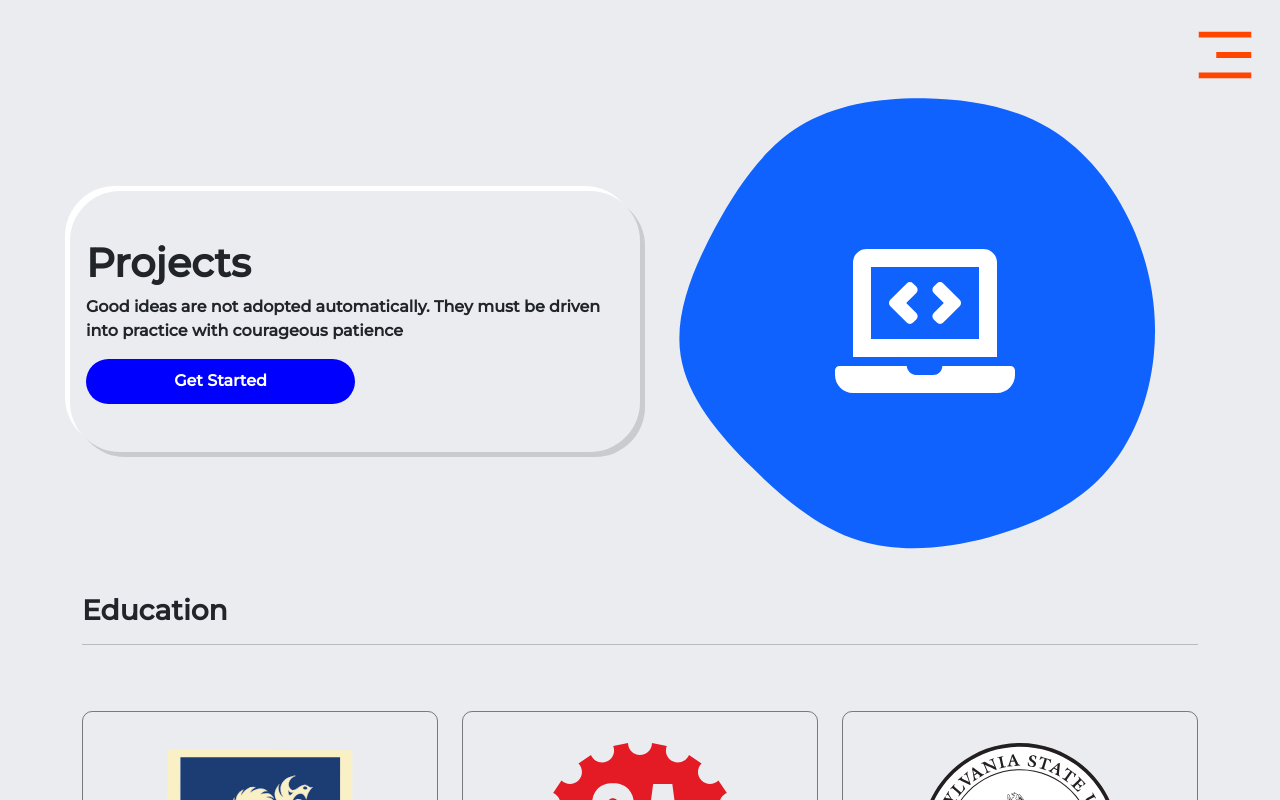
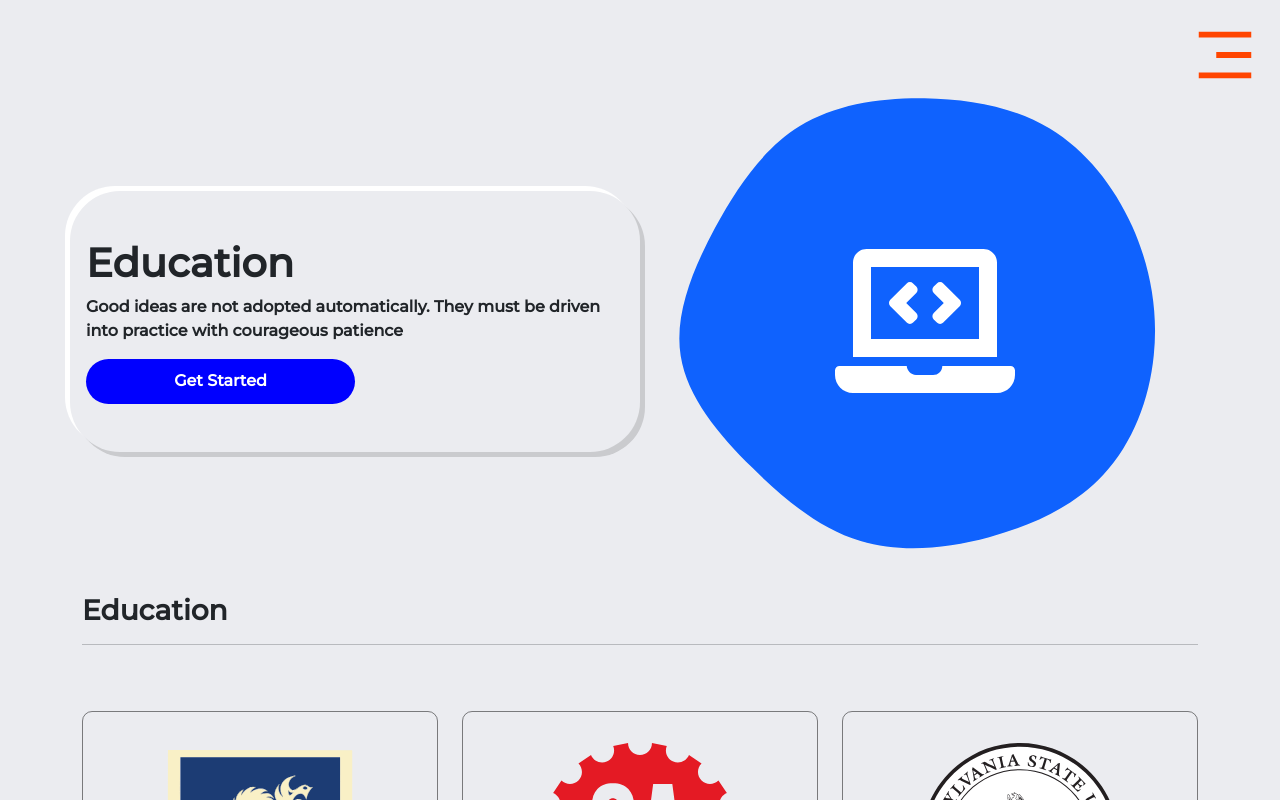
Before and after one commit to TrevorPawlewicz/trev-dev-portfolio, a React (Create React App) app: page /education in a window 1280 px wide. Shown: the top 800 px of the page. Built offline with nearby package versions, Linux system fonts and the light colour scheme.

Commit message:
Education comp update

```diff
--- a/src/pages/Education.js
+++ b/src/pages/Education.js
@@ -12,7 +12,7 @@
         <div className="row flex-with-center mt-5">
           <div className="col-md-6 n-box2 px-3 py-5" data-aos='fade-down'>
             <div>
-              <h1 className="font-bold">Projects</h1>
+              <h1 className="font-bold">Education</h1>
               <p className="font-bold">
                 Good ideas are not adopted automatically. They must be driven
                 into practice with courageous patience
```
